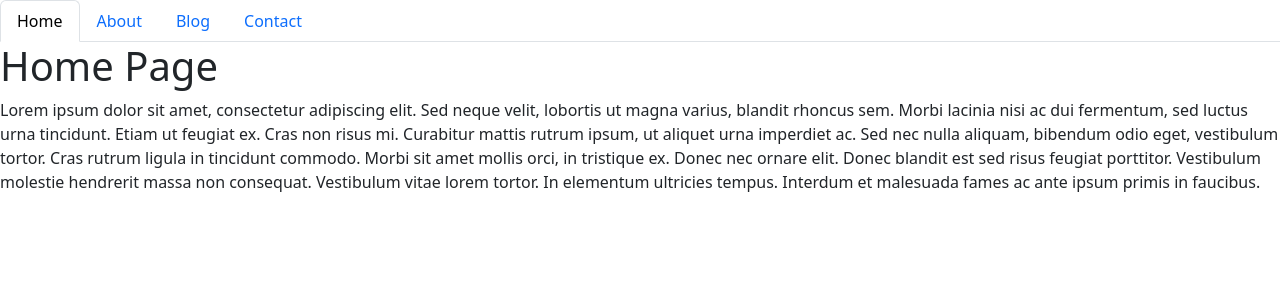
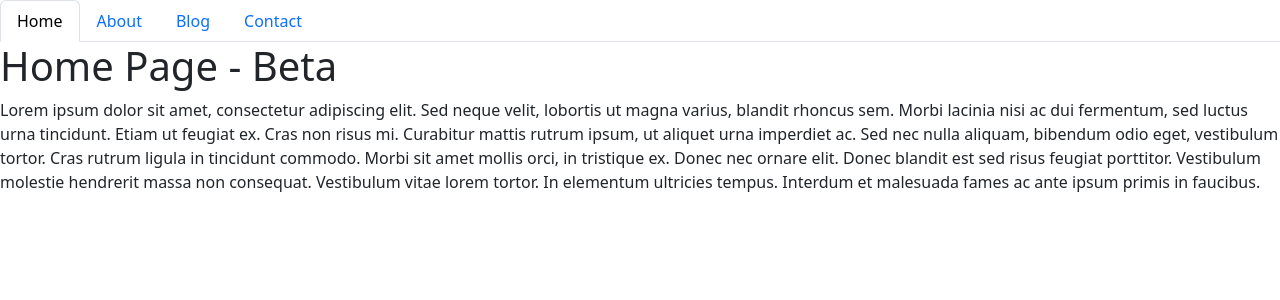
Before and after one commit to shaotangyen/portfolio-react, a React (Create React App) app: page / in a window 1280 px wide. Shown: the top 300 px of the page. Built offline with nearby package versions, Linux system fonts and the light colour scheme.

Commit message:
test changes

```diff
--- a/src/components/pages/Home.js
+++ b/src/components/pages/Home.js
@@ -3,7 +3,7 @@ import React from 'react';
 export default function Home() {
   return (
     <div>
-      <h1>Home Page</h1>
+      <h1>Home Page - Beta</h1>
       <p>
         Lorem ipsum dolor sit amet, consectetur adipiscing elit. Sed neque
         velit, lobortis ut magna varius, blandit rhoncus sem. Morbi lacinia nisi
```
